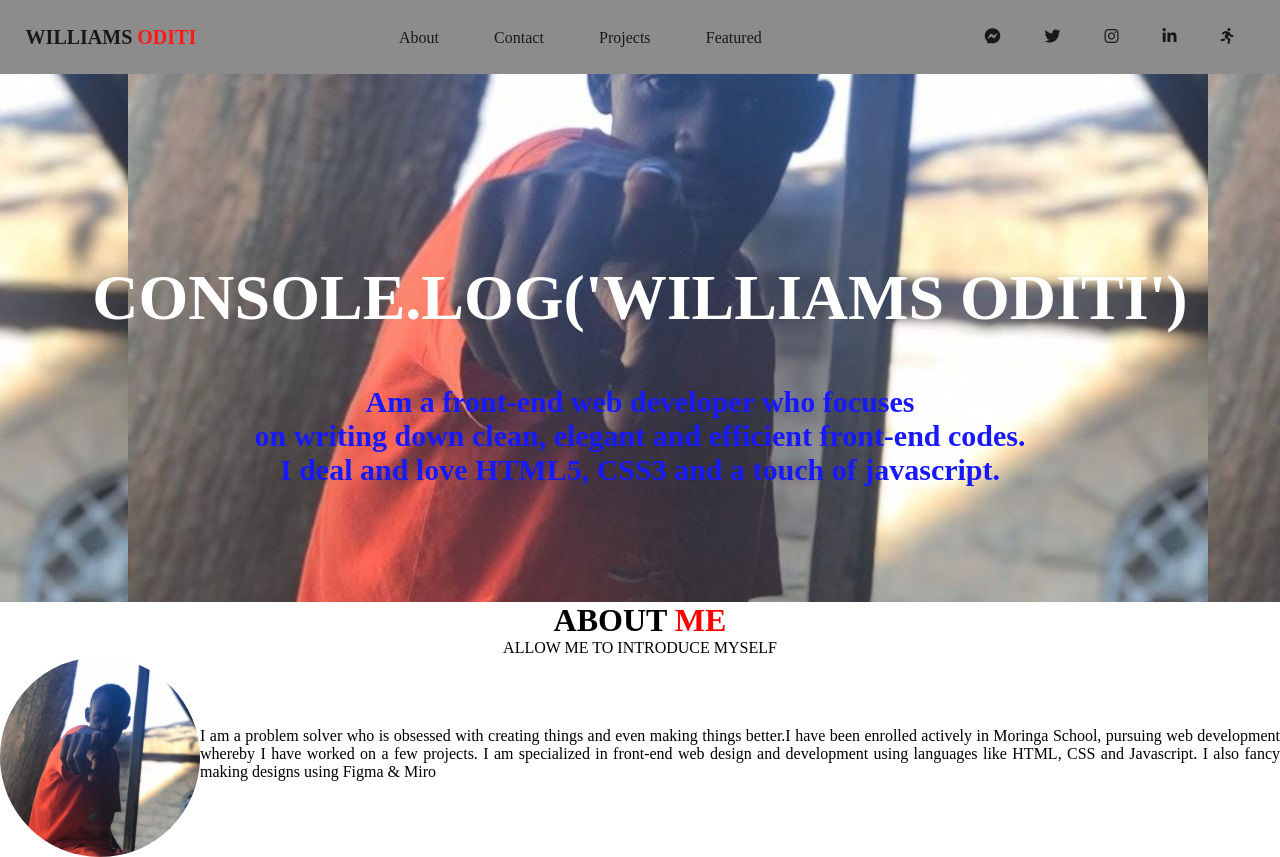
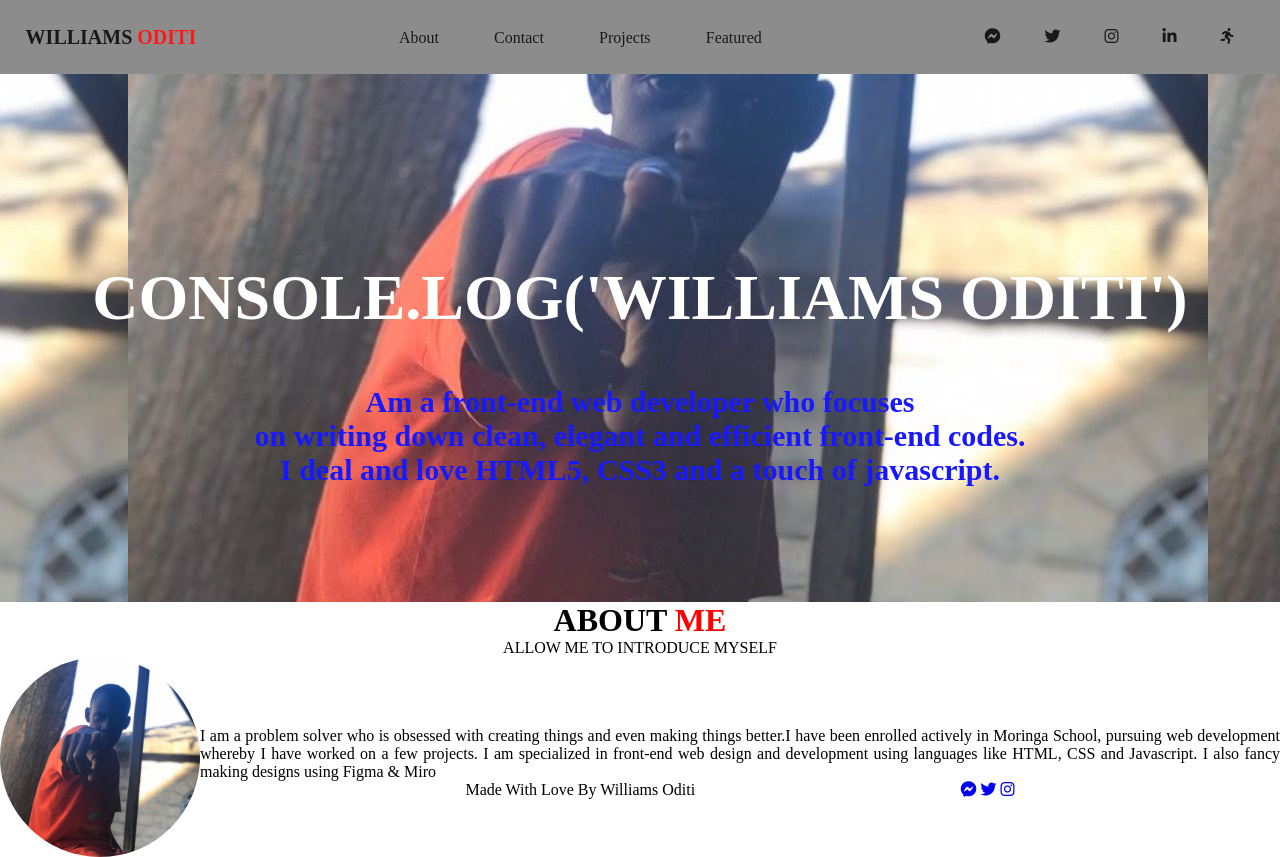
Before and after one commit to Williamsoditi/Prep1-myporfolio, a plain HTML site: page index.html in a window 1280 px wide. Drawn offline with Linux system fonts and the light colour scheme.

Commit message:
Feat : Adds footer - This commit adds footer with no formatting

```diff
--- a/index.css
+++ b/index.css
@@ -68,9 +68,14 @@ span{
 }
 .me-1 img{
     float: left;
+    clear: both;
     border-radius: 50%
 }
 .me-1 p{
     padding-top: 70px;
     margin-left: 10px;
 }
+.end{
+    display: flex;
+    justify-content: space-evenly;
+}
--- a/index.html
+++ b/index.html
@@ -52,6 +52,18 @@
             </div>
         </div>
     </div>
+    <footer>
+        <div class="end">
+            <div>
+                <p>Made With Love By Williams Oditi</p>
+            </div>
+            <div>
+                <a href="https://web.facebook.com/" target="_blank"><abbr title="Facebook"><i class="fa-brands fa-facebook-messenger"></i></abbr></a>
+                <a href="https://twitter.com/i/flow/login" target="_blank"><abbr title="Twitter"><i class="fa-brands fa-twitter"></i></abbr></a>
+                <a href="https://www.instagram.com/accounts/login/?hl=en" target="_blank"><abbr title="Instagram"><i class="fa-brands fa-instagram"></i></abbr></a>
+            </div>
+        </div>
+    </footer>
     <script src="index.js"></script>
 </body>
 </html>
```
